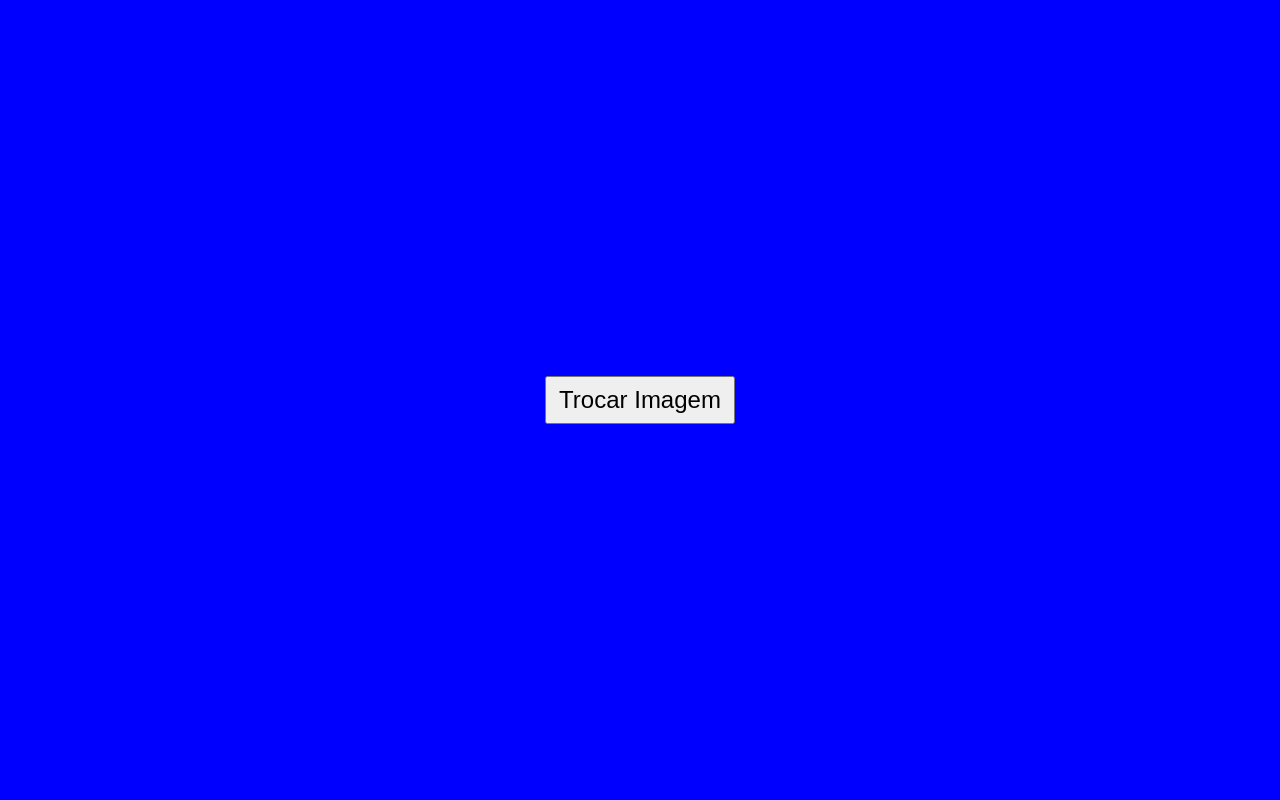
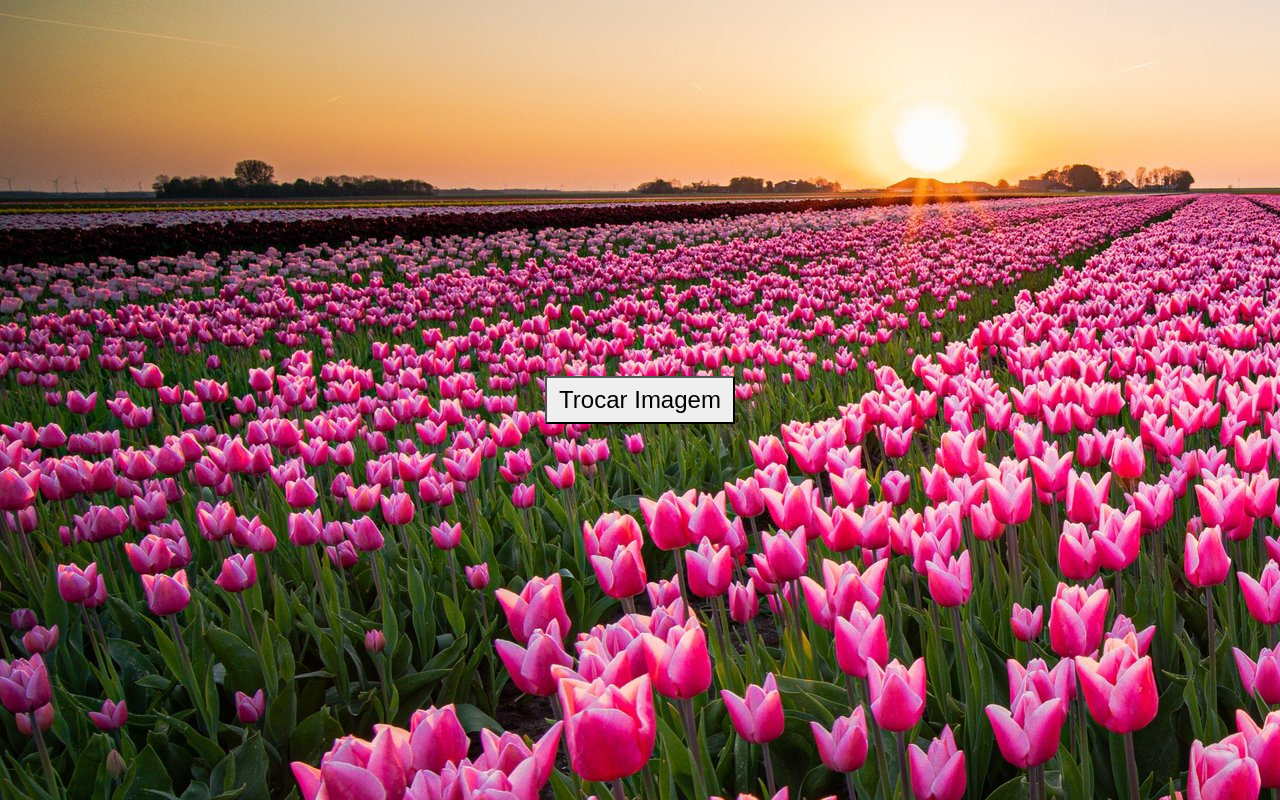
Before and after one commit to IsabellyLima1702/Fundo-Tela, a plain HTML site: page index.html in a window 1280 px wide. Drawn offline with Linux system fonts and the light colour scheme.

Commit message:
readme ok

```diff
--- a/index.html
+++ b/index.html
@@ -5,12 +5,13 @@
     <meta name="viewport" content="width=device-width, initial-scale=1.0">
     <link rel="stylesheet" href="./style.css">
     <script href="./main.js" defer></script>
-    <title>magens</title>
+    <title>Imagens</title>
 </head>
 <body>
     <div class="container">
         <button id="trocar-imagem">Trocar Imagem</button>
     </div>
 
+
 </body>
 </html>
--- a/style.css
+++ b/style.css
@@ -1,11 +1,13 @@
 :root{
-    --imagem-fundo: blue;
+
+    background-image: url(./img/rosas.jpg);
 }
 
 *{
     margin: 0;
     padding: 0;
     box-sizing: border-box;
+    border-radius: 1%;
 }
 
 body{
```
Also changed, not shown: img/amarelo.jpg (added), img/rosas.jpg (added), 2 other files.
